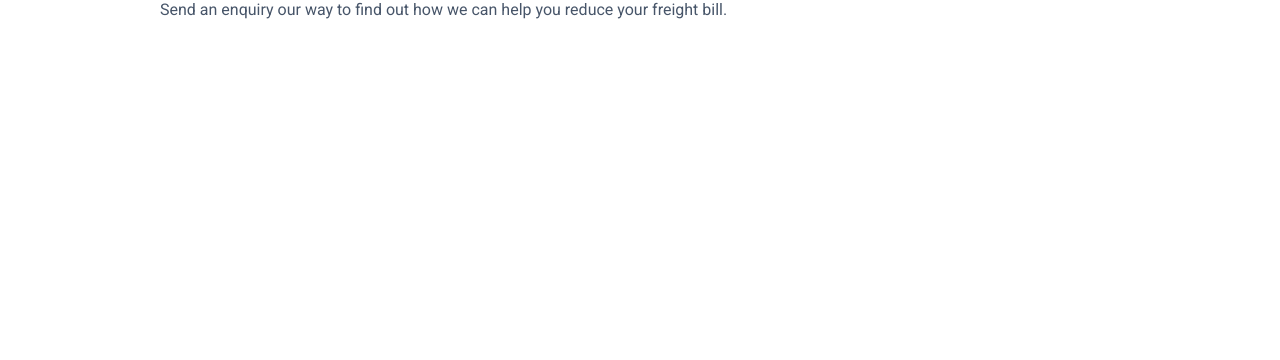
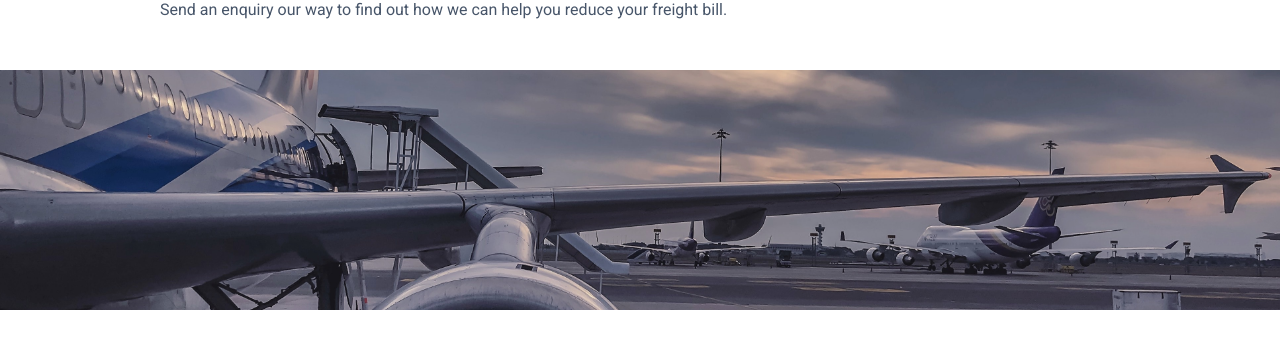
Before and after one commit to jomerventolero/venturefreightau, a Next.js app: page /services in a window 1280 px wide. Shown: the part 514-874 px from the top of the page. Built offline with nearby package versions, Linux system fonts and the light colour scheme; what tw-elements would draw is missing.

Commit message:
Fix parallax image not showing

```diff
--- a/src/components/ServicesCard/index.js
+++ b/src/components/ServicesCard/index.js
@@ -41,7 +41,7 @@ const ServicesCard = () => {
         Send an enquiry our way to find out how we can help you reduce your freight bill.
         </motion.section>
       </div>
-      <Image src="/assets/air-freight.jpg" alt="Sea Freight" width={1500} height={900} className="parallax w-screen h-[100vh] sm:h-[30vh] object-cover -z-10" data-speed="0.2"/>
+      <Image src="/assets/air-freight.jpg" alt="Sea Freight" width={1500} height={900} className="parallax w-screen h-[100vh] sm:h-[30vh] object-cover z-10" data-speed="0.2"/>
       <div className="bg-white z-40 pb-52 py-8">
         <h1 className="px-5 sm:px-40 text-2xl font-semibold">Air Freight</h1>
         <motion.section className="px-5 sm:px-40 ">
```
